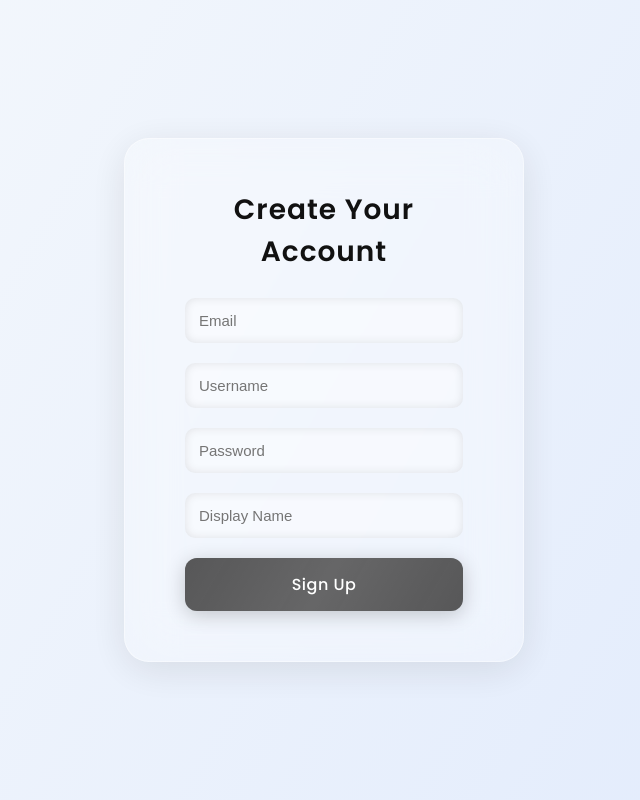
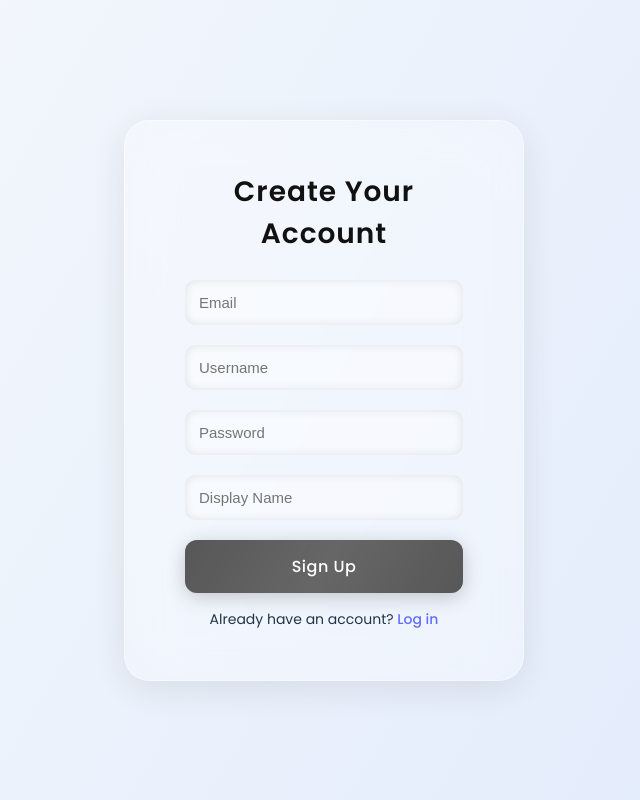
Before and after one commit to prathamshah2207/Somehow-I-Managed, a React app in the folder frontend/: page /login in a window 1280 px wide. Shown: the whole page, without its empty margins (316-956 px from the left). Built offline with nearby package versions, Linux system fonts and the light colour scheme; the HTML template or start-up script is replaced by a standard one.

Commit message:
Added link to login page under signup page and vice versa.

```diff
--- a/frontend/src/pages/Login.jsx
+++ b/frontend/src/pages/Login.jsx
@@ -71,6 +71,7 @@ const Login = () => {
             required
           />
           <button type="submit">Log In</button>
+          <p style={{ marginTop: "16px", fontSize: "14px" }}> New here? <a href="#/">Create an account</a></p>
         </form>
       </div>
     </div>
--- a/frontend/src/pages/Signup.jsx
+++ b/frontend/src/pages/Signup.jsx
@@ -91,6 +91,7 @@ const Signup = () => {
             required
           />
           <button type="submit">Sign Up</button>
+          <p style={{ marginTop: "16px", fontSize: "14px" }}> Already have an account? <a href="#/login">Log in</a></p>
         </form>
       </div>
     </div>
```
